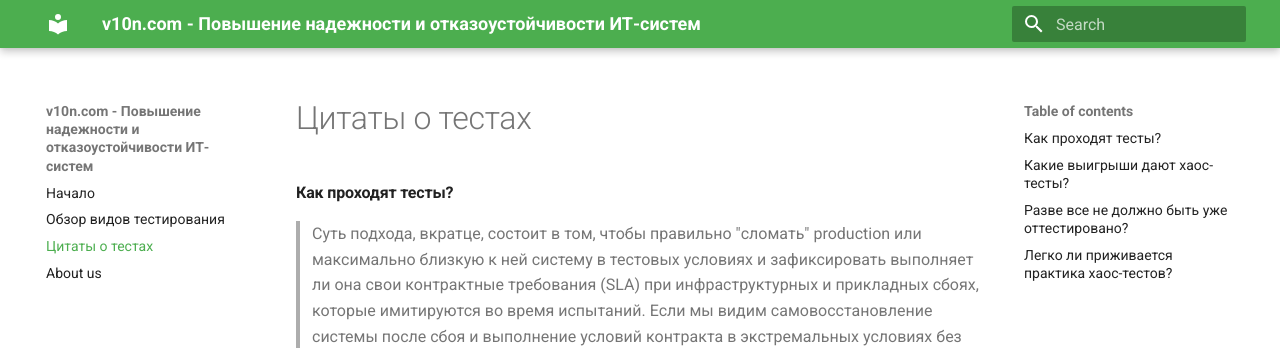
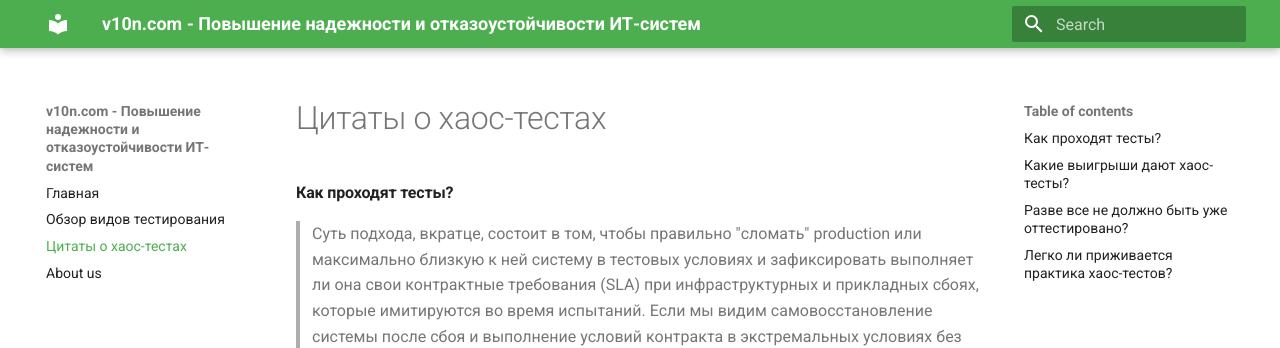
Before and after one commit to epogrebnyak/mkdocs-actionable, an MkDocs documentation site: the page built from docs/quotes.md, in a window 1280 px wide and 900 px high. Shown: the top 348 px of the window. Built offline with MkDocs 1.6.1 and Material for MkDocs 9.7.7, drawn with Linux system fonts in a browser that asks for light colours.

Commit message:
Update mkdocs.yml

```diff
--- a/mkdocs.yml
+++ b/mkdocs.yml
@@ -3,9 +3,9 @@
 site_author: Evgeniy Pogrebnyak
 docs_dir: docs/
 nav:
-    - Начало: index.md
+    - Главная: index.md
     - Обзор видов тестирования: testing.md
-    - Цитаты о тестах: quotes.md
+    - Цитаты о хаос-тестах: quotes.md
     - About us: english.md
 theme:
   name: 'material'
```
